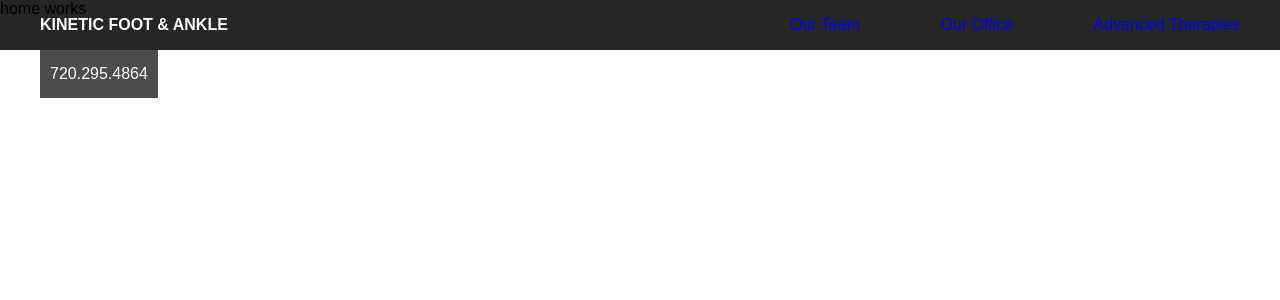
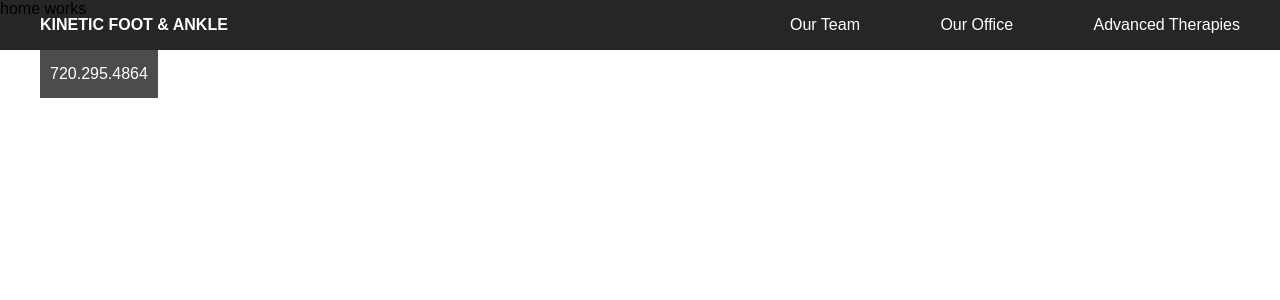
Before and after one commit to edwardgrubb3rd/thekineticfoot, a React (Create React App) app in the folder client/: page / in a window 1280 px wide. Shown: the top 300 px of the page. Built offline with nearby package versions, Linux system fonts and the light colour scheme; the HTML template or start-up script is replaced by a standard one.

Commit message:
back to styling

```diff
--- a/client/src/components/global/Nav.js
+++ b/client/src/components/global/Nav.js
@@ -35,7 +35,7 @@ class Nav extends Component {
       			{
               this.state.links.map(({title, link}) => (
                 <div className="navbar-item" key={title}>
-                  <Link to={link} >{title}</Link>
+                  <Link to={link} className="navbar-link">{title}</Link>
           			</div>
               ))
             }
```
